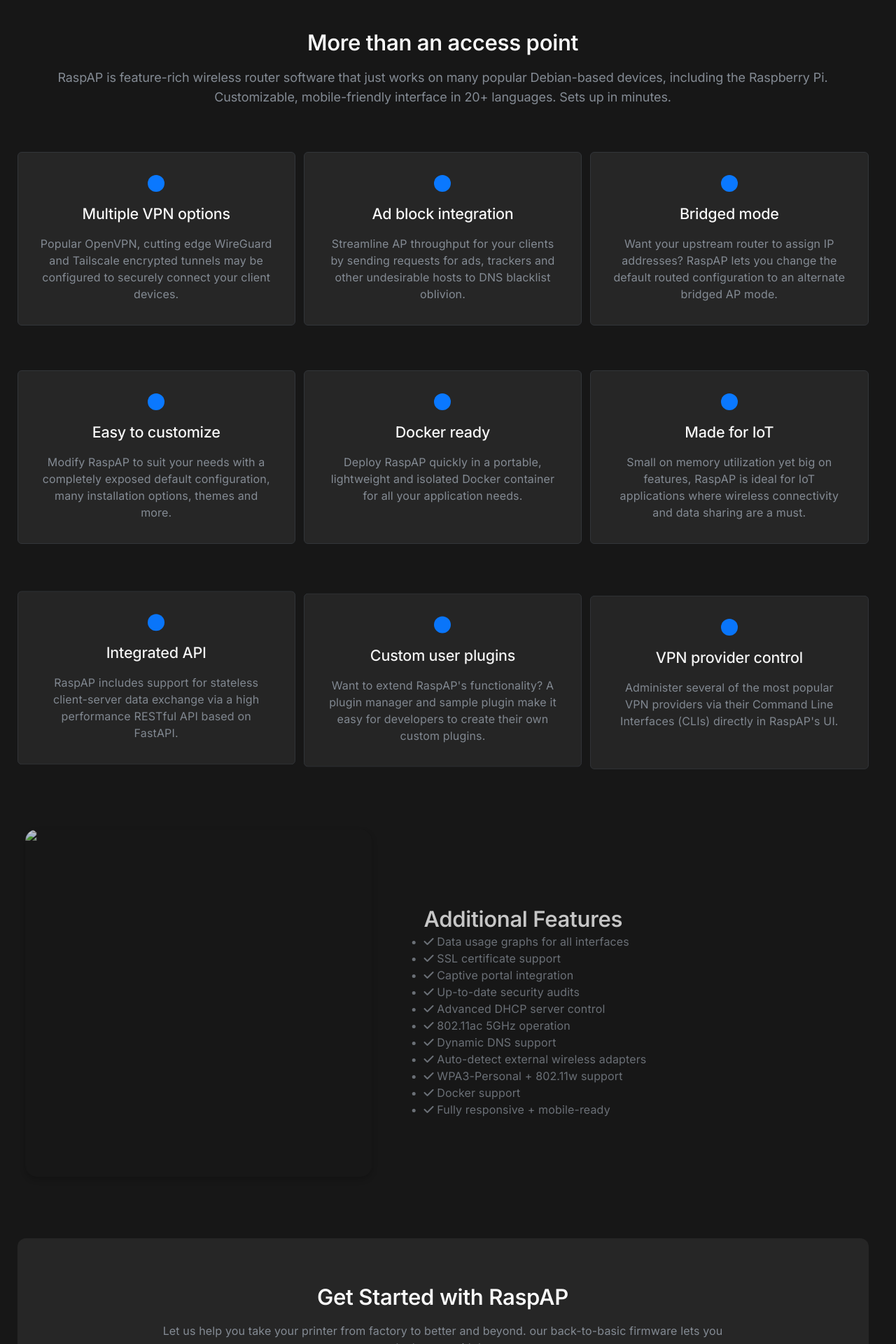
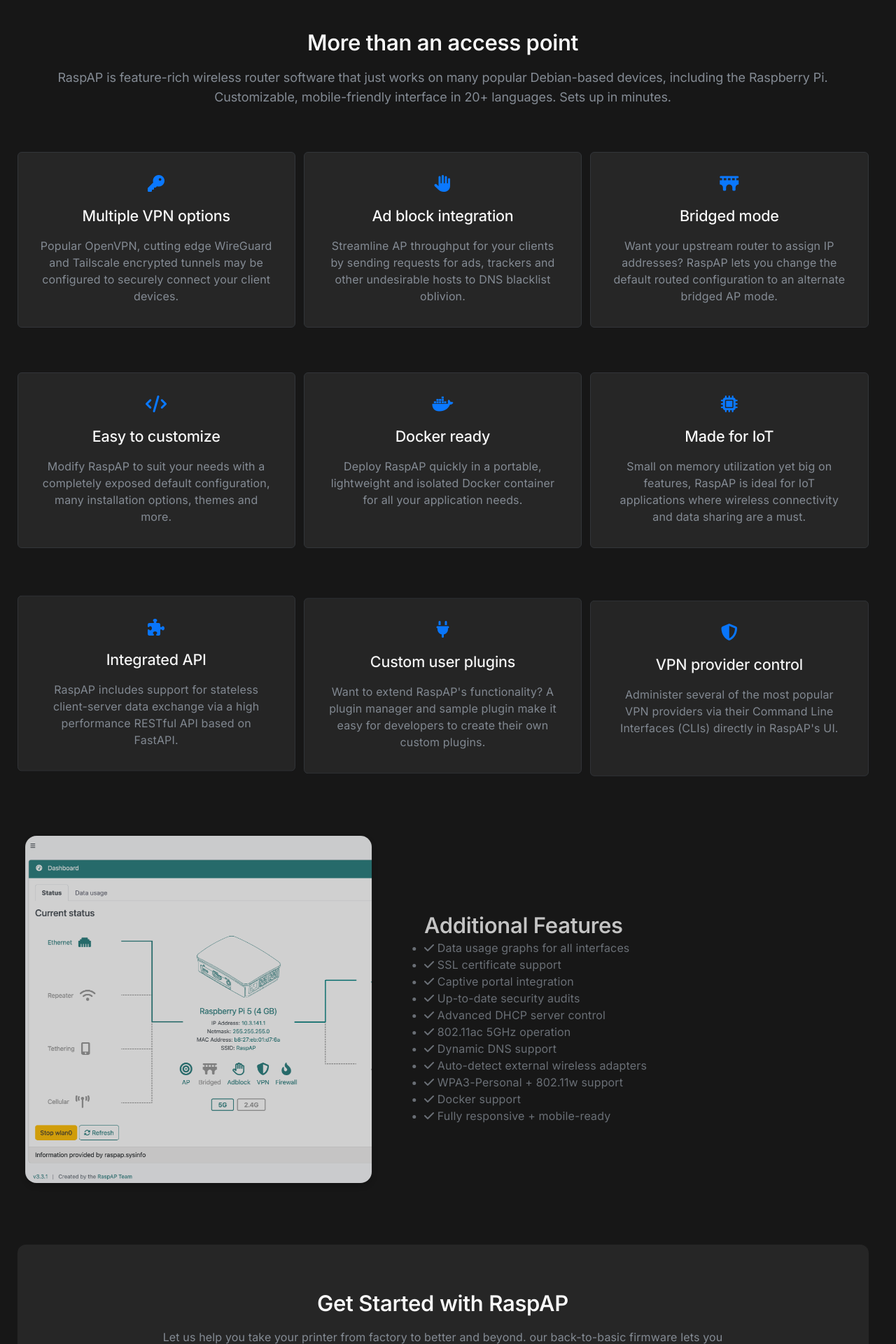
Before and after one commit to RaspAP/theme-test, an MkDocs documentation site: the page built from docs/index.md, in a window 1280 px wide. Shown: the part 871-2791 px from the top of the page at 70% size. Built offline with MkDocs 1.6.1 and Material for MkDocs 9.7.7, drawn with Linux system fonts in a browser that asks for light colours; nearby versions of some CDN libraries; comment, search, counter and statistics services are not loaded.

Commit message:
Update w/ fontawesome icons

```diff
--- a/custom/overrides/assets/stylesheets/home.css
+++ b/custom/overrides/assets/stylesheets/home.css
@@ -553,6 +553,7 @@
 .fc-on-color { color: var(--fc-on-color);}
 .fc-disabled { color: var(--fc-disabled);}
 .fc-primary { color: var(--fc-primary);}
+.icon { font-size: 1.2rem; color: var(--fc-primary);}
 
 /* background | Lightmode */
 .bg-base-main { background-color: var(--bg-base-main);}
--- a/custom/overrides/partials/features.html
+++ b/custom/overrides/partials/features.html
@@ -6,51 +6,51 @@
         </div>
         <div class="column-grid-3">
             <div class="lp-tab" style="--tab-index: 1;">
-                <span class="icon"></span>
+                <i class="icon fa-solid fa-key"></i>
                 <h4 class="fs-headline-xs fw-semibold padding-block-16">Multiple VPN options</h4>
                 <p>Popular <a href="https://docs.raspap.com/features-core/openvpn/">OpenVPN</a>, cutting edge <a href="https://docs.raspap.com/features-core/wireguard/">WireGuard</a> and <a href="https://docs.raspap.com/features-insiders/tailscale/">Tailscale</a> encrypted tunnels may be configured to securely connect your client devices.</p>
             </div>
             <div class="lp-tab" style="--tab-index: 2;">
-                <span class="icon"></span>
+                <i class="icon fa-solid fa-hand"></i>
                 <h4 class="fs-headline-xs fw-semibold padding-block-16">Ad block integration</h4>
                 <p>Streamline AP throughput for your clients by sending requests for ads, trackers and other undesirable hosts to <a href="https://docs.raspap.com/features-core/adblock/">DNS blacklist oblivion</a>.</p>
             </div>
             <div class="lp-tab" style="--tab-index: 3;">
-                <span class="icon"></span>
+                <i class="icon fa-solid fa-bridge"></i>
                 <h4 class="fs-headline-xs fw-semibold padding-block-16">Bridged mode</h4>
                 <p>Want your upstream router to assign IP addresses? RaspAP lets you change the default routed configuration to an alternate <a href="https://docs.raspap.com/features-core/bridged/">bridged AP</a> mode.</p>
             </div>
         </div>
         <div class="column-grid-3">
             <div class="lp-tab" style="--tab-index: 1;">
-                <span class="icon"></span>
+                <i class="icon fa-solid fa-code"></i>
                 <h4 class="fs-headline-xs fw-semibold padding-block-16">Easy to customize</h4>
                 <p>Modify RaspAP to suit your needs with a completely exposed <a href="https://docs.raspap.com/get-started/defaults/">default configuration</a>, many <a href="https://docs.raspap.com/get-started/quick-installer/">installation options</a>, themes and more.</p>
             </div>
             <div class="lp-tab" style="--tab-index: 2;">
-                <span class="icon"></span>
+                <i class="icon fa-brands fa-docker"></i>
                 <h4 class="fs-headline-xs fw-semibold padding-block-16">Docker ready</h4>
                 <p>Deploy RaspAP quickly in a portable, lightweight and isolated <a href="https://docs.raspap.com/get-started/docker/">Docker container</a> for all your application needs.</p>
             </div>
             <div class="lp-tab" style="--tab-index: 3;">
-                <span class="icon"></span>
+                <i class="icon fa-solid fa-microchip"></i>
                 <h4 class="fs-headline-xs fw-semibold padding-block-16">Made for IoT</h4>
                 <p>Small on memory utilization yet big on features, RaspAP is ideal for IoT applications where <a href="https://www.raspberrypi.org/blog/low-cost-raspberry-pi-zero-endoscope-camera/">wireless connectivity</a> and data sharing are a must.</p>
             </div>
         </div>
         <div class="column-grid-3">
             <div class="lp-tab" style="--tab-index: 1;">
-                <span class="icon"></span>
+                <i class="icon fa-solid fa-puzzle-piece"></i>
                 <h4 class="fs-headline-xs fw-semibold padding-block-16">Integrated API</h4>
                 <p>RaspAP includes support for stateless client-server data exchange via a high performance <a href="https://docs.raspap.com/features-experimental/restapi/">RESTful API</a> based on FastAPI.</p>
             </div>
             <div class="lp-tab" style="--tab-index: 2;">
-                <span class="icon"></span>
+                <i class="icon fa-solid fa-plug"></i>
                 <h4 class="fs-headline-xs fw-semibold padding-block-16">Custom user plugins</h4>
                 <p>Want to extend RaspAP's functionality? A plugin manager and <a href="https://github.com/RaspAP/SamplePlugin">sample plugin</a> make it easy for developers to create their own <a href="https://docs.raspap.com/features-core/custom-plugins/">custom plugins</a>.</p>
             </div>
             <div class="lp-tab" style="--tab-index: 3;">
-                <span class="icon"></span>
+                <i class="icon fa-solid fa-shield-halved"></i>
                 <h4 class="fs-headline-xs fw-semibold padding-block-16">VPN provider control</h4>
                 <p>Administer several of the most popular <a href="https://docs.raspap.com/features-experimental/providers/">VPN providers</a> via their Command Line Interfaces (CLIs) directly in RaspAP's UI.</p>
             </div>
```
Also changed, not shown: custom/overrides/assets/images/dashboard.png (added).
